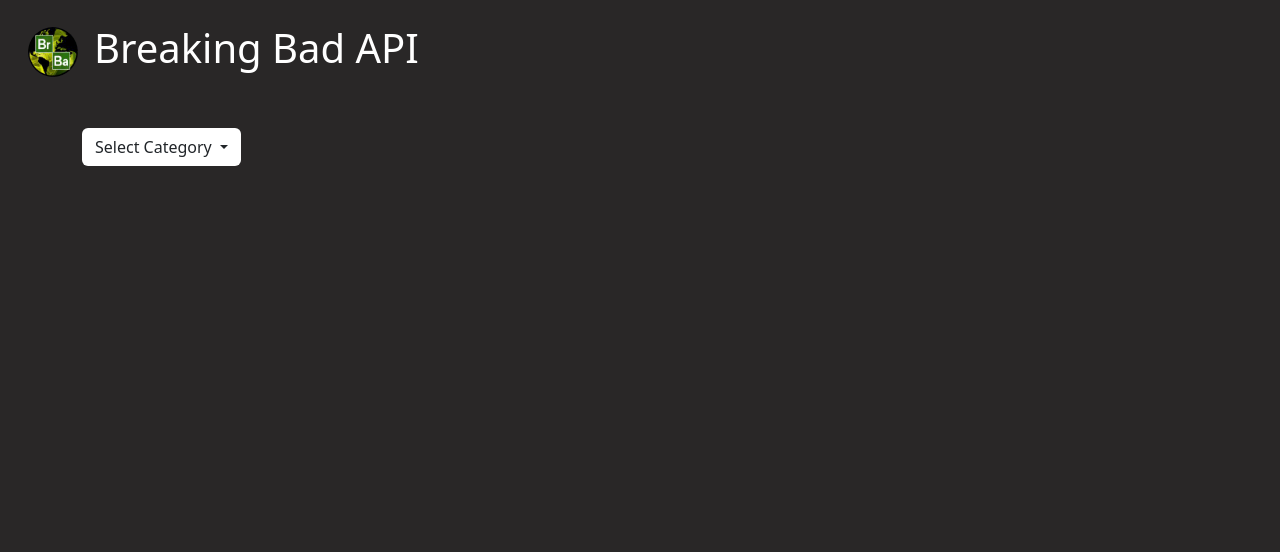
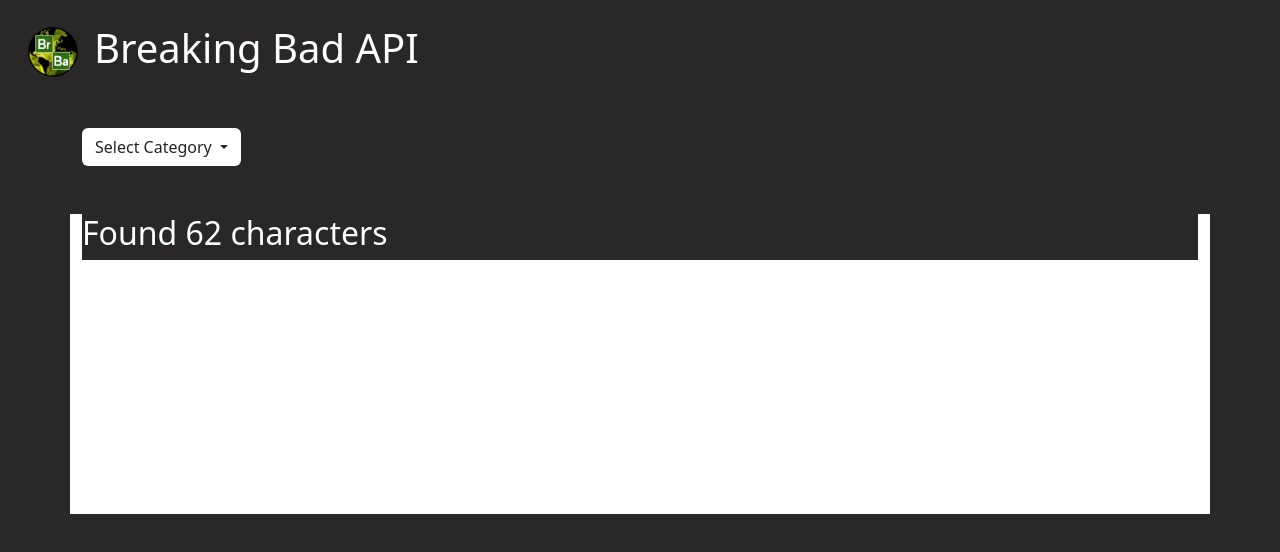
Before and after one commit to GiuseppeLanucara/vite-breaking-bad, a Vue app: page / in a window 1280 px wide. Shown: the top 552 px of the page. Built offline with nearby package versions, Linux system fonts and the light colour scheme.

Commit message:
impostazione Main

```diff
--- a/src/App.vue
+++ b/src/App.vue
@@ -1,14 +1,17 @@
 <script >
 import AppHeader from "./components/AppHeader.vue";
+import AppMain from "./components/AppMain.vue";
 export default {
   components: {
-    AppHeader
+    AppHeader,
+    AppMain
   }
 }
 </script>
 
 <template>
   <AppHeader />
+  <AppMain />
 </template>
 
 <style lang="scss">
--- a/src/components/AppMain.vue
+++ b/src/components/AppMain.vue
@@ -0,0 +1,31 @@
+<script>
+export default {
+    name: "AppMain"
+}
+</script>
+
+
+<template>
+    <div class="container mt-5">
+        <div class="results d-flex align-items-center">
+            <h2 class="">Found 62 characters</h2>
+        </div>
+    </div>
+
+</template>
+
+
+<style lang="scss" scoped>
+.container {
+    background-color: white;
+    height: 300px;
+
+    .results {
+        background-color: rgb(41, 39, 39);
+        color: white;
+
+
+
+    }
+}
+</style>
```
